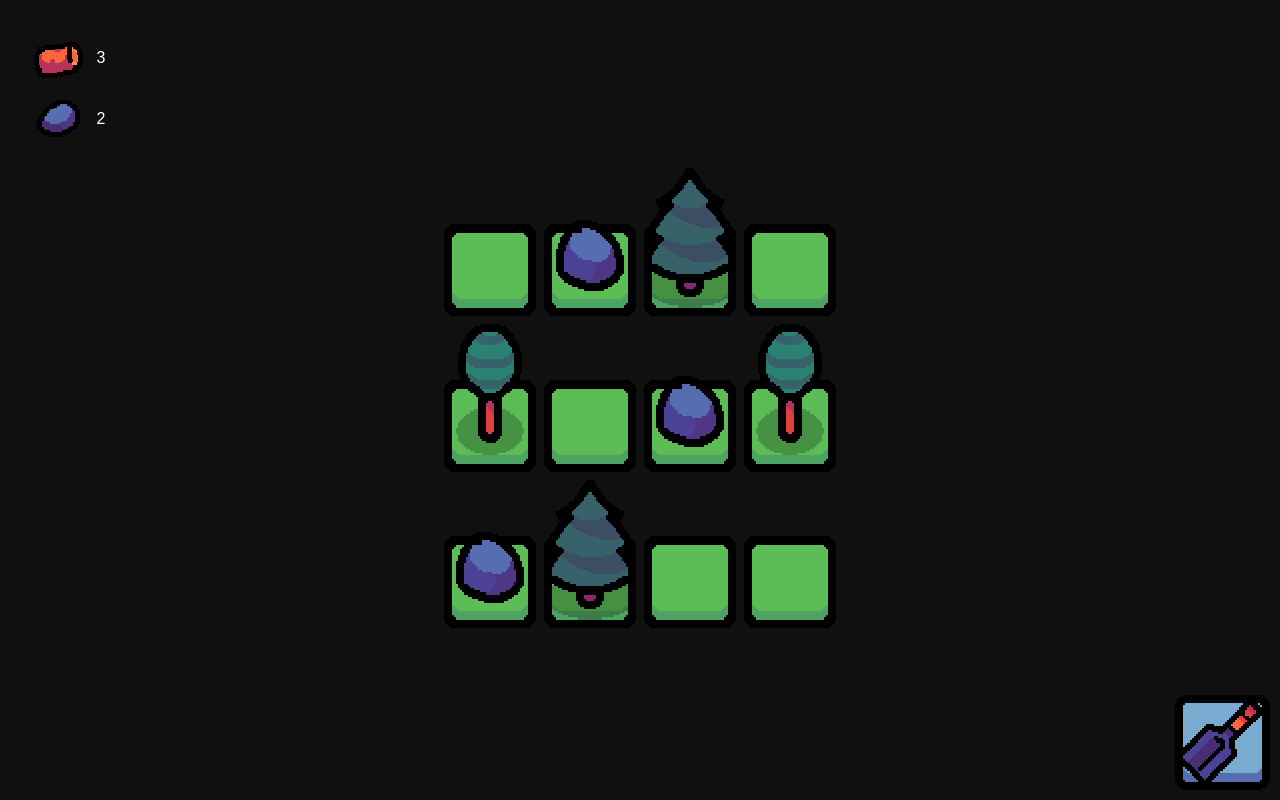
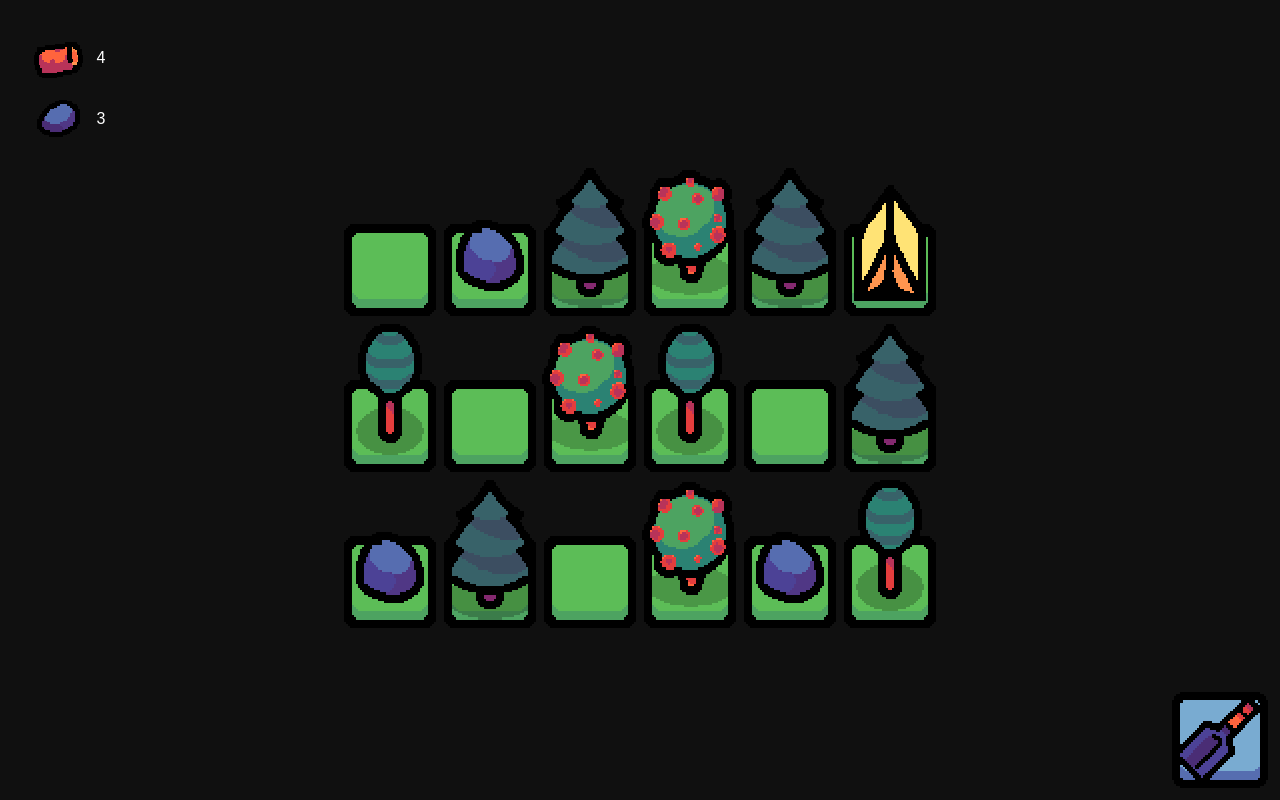
Before and after one commit to nobody-but-me/city_builder, a Next.js app: page / in a window 1280 px wide. Built offline with nearby package versions, Linux system fonts and the light colour scheme.

Commit message:
Now the player can build tents and there is a very simple UI for it. And, of course, organizing over and over again. That's probably the most confusing code I've ever written.

```diff
--- a/components/Inventory.tsx
+++ b/components/Inventory.tsx
@@ -2,6 +2,9 @@
 "use client";
 
 import React, { useEffect, useState } from 'react';
+
+import house_tile from "@/public/house_tile.webp";
+import tent_tile  from "@/public/tent_tile.webp";
 
 import item_slot from "@/public/item_slot.webp";
 import rock_item from "@/public/rock_item.webp";
@@ -13,20 +16,32 @@ const _MAX_ITEM_AMOUNT: number = 999;
 
 
 var _items: Dictionary = {
-    'wood': 3,
-    'rock': 2
+    'wood': 4,
+    'rock': 3
 };
 var _tools: Array = [
     hammer.src,
     shovel.src
 ];
+var _buildings: Array = [
+    [house_tile.src, {'wood': 3, 'rock': 2}],
+    [tent_tile.src , {'wood': 1, 'rock': 1}],
+]
 var _current_selected_tool: number = 1;
+var _current_building: number = 1;
+
 
 export function GetCurrentTool() {
     return _current_selected_tool;
 }
+export function GetCurrentBuilding() {
+    return _current_building;
+}
 export function GetItems() {
     return _items;
+}
+export function GetBuildings() {
+    return _buildings;
 }
 
 export function AddItem(_item_: string, _quantity_: number) {
@@ -45,6 +60,7 @@ export function RemoveItem(_item_: string, _quantity_: number) {
 export default function Inventory() {
 
     useEffect(() => {
+	let _building = document.getElementById('building');
 	let _tool = document.getElementById('tool');
 	_tool.addEventListener('mousedown', () => {
 	    if (_current_selected_tool < (_tools.length - 1)) {
@@ -53,6 +69,22 @@ export default function Inventory() {
 		_current_selected_tool = 0;
 	    }
 	    _tool.src = _tools[_current_selected_tool];
+
+	    if (_current_selected_tool === 0) {
+		_building.classList.remove('hidden');
+	    }
+	    else {
+		_building.classList.add('hidden');
+	    }
+
+	    _building.addEventListener('mousedown', () => {
+		if (_current_building < (_buildings.length - 1)) {
+		    _current_building += 1;
+		} else {
+		    _current_building = 0;
+		}
+		_building.src = _buildings[_current_building][0];
+	    });
 	});
     }, []);
 
@@ -63,7 +95,7 @@ export default function Inventory() {
                     src={wood_item.src}
                     height={100}
                     width={100}
-                    alt="_rock_item_"
+                    alt='_rock_item_'
                     className={``}
                 />
                 <p id='wood-text' className={`w-full`}>
@@ -75,7 +107,7 @@ export default function Inventory() {
                     src={rock_item.src}
                     height={100}
                     width={100}
-                    alt="_rock_item_"
+                    alt='_rock_item_'
                     className={``}
                 />
                 <p id='rock-text' className={`w-full`}>
@@ -86,18 +118,29 @@ export default function Inventory() {
 
         <img
             src={item_slot.src}
-            height={115}
-            width={115}
-            alt="_item_slot_"
-            className={`absolute right-0 bottom-0 p-2`}
+            height={100}
+            width={100}
+            alt='_item_slot_'
+            className={`absolute right-0 bottom-0`}
+	    style={{right: '10px', bottom: '10px'}}
         />
         <img
             src={_tools[_current_selected_tool]}
-            height={115}
-            width={115}
-            alt="_item_"
+            height={100}
+            width={100}
+            alt='_item_'
 	    id='tool'
-            className={`absolute right-0 bottom-0 p-2 hover:transition duration-200 hover:scale-125 flex justify-center items-center`}
+            className={`absolute right-0 bottom-0 hover:transition duration-200 hover:scale-125 flex justify-center items-center`}
+	    style={{right: '10px', bottom: '10px'}}
         />
+	<img
+            src={_buildings[_current_building][0]}
+            height={100}
+            width={100}
+            alt='_building_'
+	    id='building'
+            className={`hidden absolute bottom-0 hover:transition duration-200 hover:scale-125 flex justify-center items-center`}
+	    style={{right: '110px', bottom: '10px'}}
+	/>
     </>)
 }
--- a/components/Tiles.tsx
+++ b/components/Tiles.tsx
@@ -2,9 +2,19 @@
 "use client";
 
 import React, { useEffect, useState } from 'react';
-import { Inventory, AddItem, RemoveItem, GetCurrentTool, GetItems } from '@/components/Inventory.tsx';
+import {
+    Inventory,
+    AddItem,
+    RemoveItem,
+
+    GetCurrentBuilding,
+    GetCurrentTool,
+    GetBuildings,
+    GetItems,
+} from '@/components/Inventory.tsx';
 
 import house_preview from '@/public/house_tile.webp';
+import cherry from '@/public/cherry_tile.webp';
 import house from '@/public/house_tile.webp';
 import grass from '@/public/grass_tile.webp';
 import pine  from '@/public/pine_tile.webp';
@@ -14,39 +24,44 @@ import rock  from '@/public/rock_tile.webp';
 
 
 export default function Tiles() {
-    const _MAX_TILE_COLS: string = 'grid-cols-4';
+    const _MAX_TILE_COLS: string = 'grid-cols-6';
 
     const _standard_tile_animation: string = "tile transform h-38 w-24 hover:transition duration-200 hover:scale-125 flex justify-center items-center";
     const _tiles_map = [
-	grass.src, rock.src , pine.src , grass.src,
-	tree.src , grass.src, rock.src , tree.src ,
-	rock.src , pine.src , grass.src, grass.src,
+	grass.src, rock.src , pine.src  , cherry.src, pine.src , tent.src ,
+	tree.src , grass.src, cherry.src, tree.src  , grass.src, pine.src ,
+	rock.src , pine.src , grass.src , cherry.src, rock.src , tree.src
     ];
 
     // TODO: perhaps there are better ways to do the game loop.
     useEffect(() => {
+	const _buildings: Array = GetBuildings();
+
 	var _tiles = document.getElementsByClassName('tile');
+	var _current_buildings: number = GetCurrentBuilding();
 	var _items: Dictionary = GetItems();
 
 	for(let _i = 0; _i < _tiles.length; _i++) {
 	    const _tile = _tiles[_i];
 	    let _tmp;
 
-	    // that's a mess
+	    // that's a fucking mess
 	    _tiles[_i].onmouseover = () => {
+		_current_buildings = GetCurrentBuilding();
 		_tmp = _tile.alt;
+
 		if (GetCurrentTool() === 0) {
 		    if (_tile.alt === grass.src) {
-			if (_items['wood'] >= 3 && _items['rock'] >= 2) {
-			    _tile.src = house.src;
-			    _tile.alt = house.src;
+			if (_items['wood'] >= _buildings[_current_buildings][1]['wood'] && _items['rock'] >= _buildings[_current_buildings][1]['rock']) {
+			    _tile.src = _buildings[_current_buildings][0];
+			    _tile.alt = _buildings[_current_buildings][0];
 			}
 		    }
 		}
 	    }
 	    _tiles[_i].onmouseout = () => {
 		if (GetCurrentTool() === 0) {
-		    if (_tile.alt === house.src) {
+		    if (_tile.alt === _buildings[_current_buildings][0]) {
 			_tile.src = _tmp;
 			_tile.alt = _tmp;
 		    }
@@ -69,14 +84,13 @@ export default function Tiles() {
 		    }
 		}
 		else if (GetCurrentTool() === 0) {
-		    if (_items['wood'] >= 3 && _items['rock'] >= 2) {
+		    if (_items['wood'] >= _buildings[_current_buildings][1]['wood'] && _items['rock'] >= _buildings[_current_buildings][1]['rock']) {
 			if (_tmp === grass.src) {
-			    _tile.src = house.src;
-			    _tile.alt = house.src;
-			    RemoveItem('wood', 3);
-			    RemoveItem('rock', 2);
-			    _tmp = house.src;
-			    console.log('built a house');
+			    _tile.src = _buildings[_current_buildings][0];
+			    _tile.alt = _buildings[_current_buildings][0];
+			    RemoveItem('wood', _buildings[_current_buildings][1]['wood']);
+			    RemoveItem('rock', _buildings[_current_buildings][1]['rock']);
+			    _tmp = _buildings[_current_buildings][0];
 			}
 		    }
 		}
```
Also changed, not shown: public/cherry_tile.webp (added), 1 other file (tests, documents, lock files or other folders).
